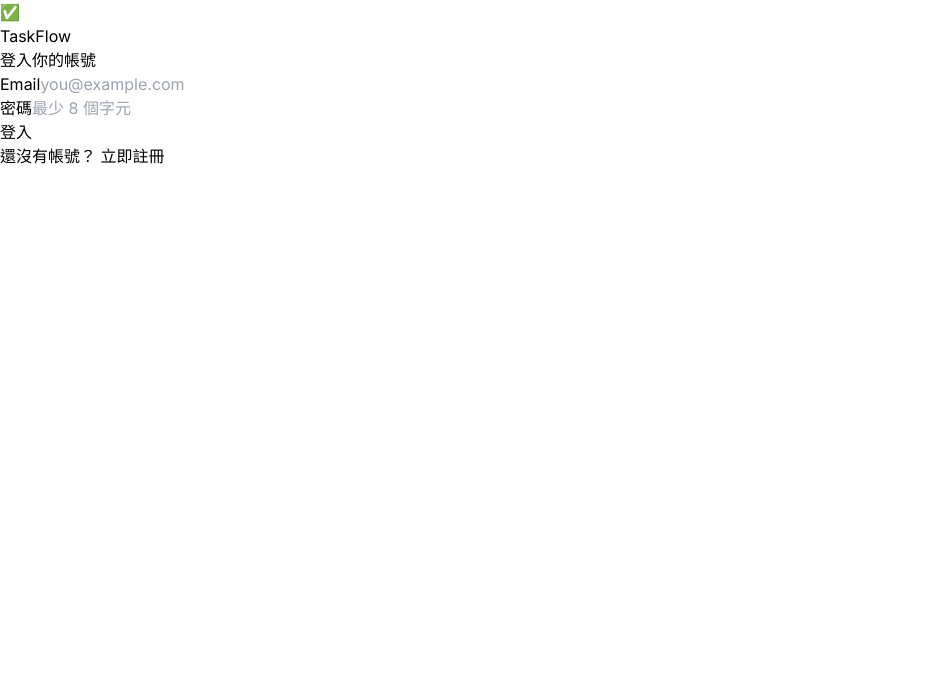
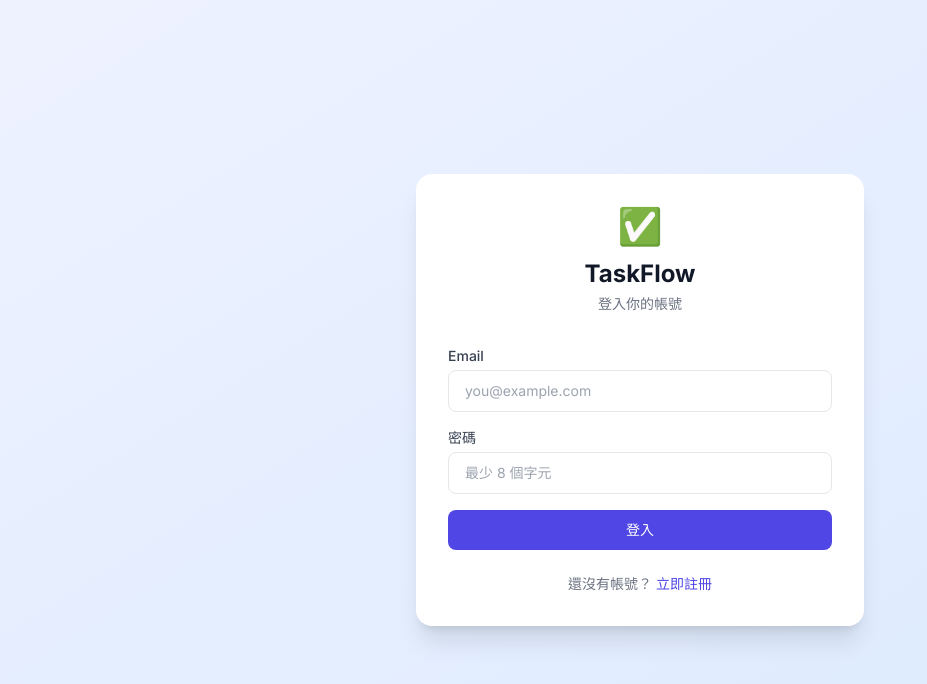
Before and after one commit to linyh465/taskflow-frontend, a Next.js app: page /login in a window 1280 px wide. Shown: the top 684 px of the page, without its empty margins (0-927 px from the left). Built offline with nearby package versions, Linux system fonts and the light colour scheme; no server answers.

Commit message:
feat: add tailwind config

```diff
--- /dev/null
+++ b/tailwind.config.ts
@@ -0,0 +1,7 @@
+import type { Config } from 'tailwindcss';
+const config: Config = {
+  content: ['./pages/**/*.{js,ts,jsx,tsx,mdx}', './components/**/*.{js,ts,jsx,tsx,mdx}', './app/**/*.{js,ts,jsx,tsx,mdx}'],
+  theme: { extend: {} },
+  plugins: [],
+};
+export default config;
```
